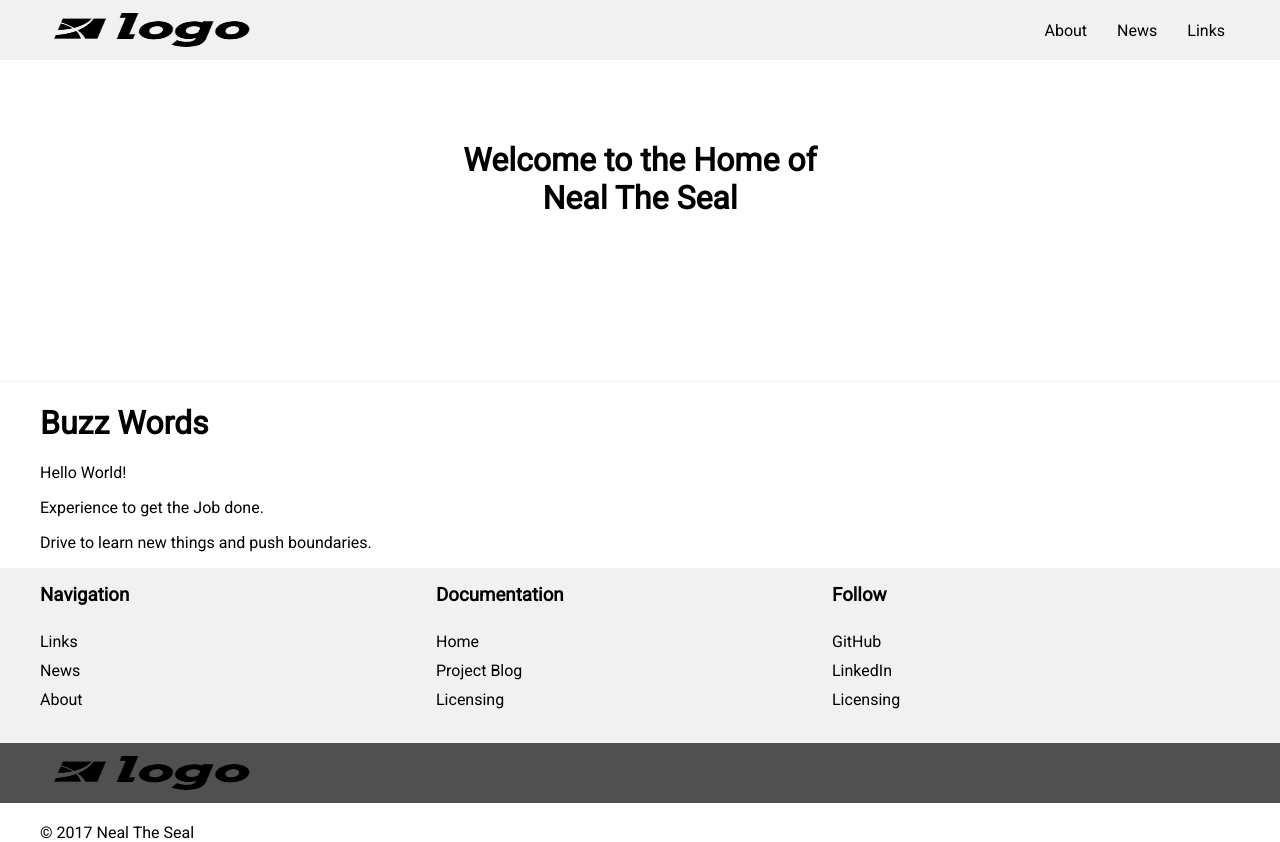
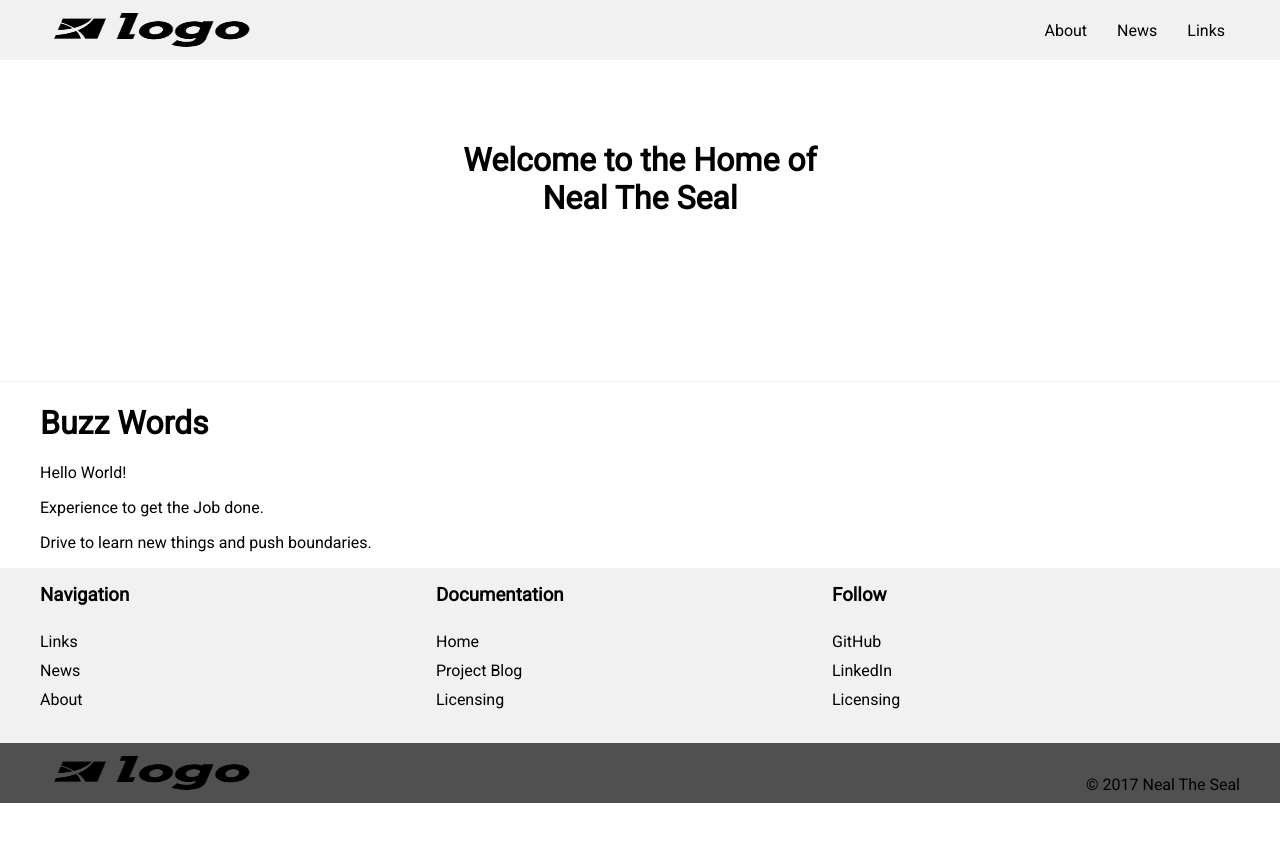
Before and after one commit to NealTheSeal/seal-zone, a plain HTML site: page index.html in a window 1280 px wide. After the commit the page ends 807 px from the top, so only its background shows below. Drawn offline with Linux system fonts and the light colour scheme.

Commit message:
old changes

```diff
--- a/css/main.css
+++ b/css/main.css
@@ -124,8 +124,11 @@ body {
     background: #505050;
     width: 100%;
     height: 60px;
+    clear: both;
 }
 
 .footer p {
-    float: left;
+    float: right;
+    color: black;
+    margin: 32px 0 0;
 }
--- a/index.html
+++ b/index.html
@@ -78,8 +78,8 @@
                     <a href="http://www.nealtheseal.com">
                         <img src="./img/generic-logo.png">
                     </a>
-                    <p>&copy; 2017 Neal The Seal</p>
                 </div>
+                <p>&copy; 2017 Neal The Seal</p>
             </div>
         </div>
     </body> <!-- END BODY -->
```
